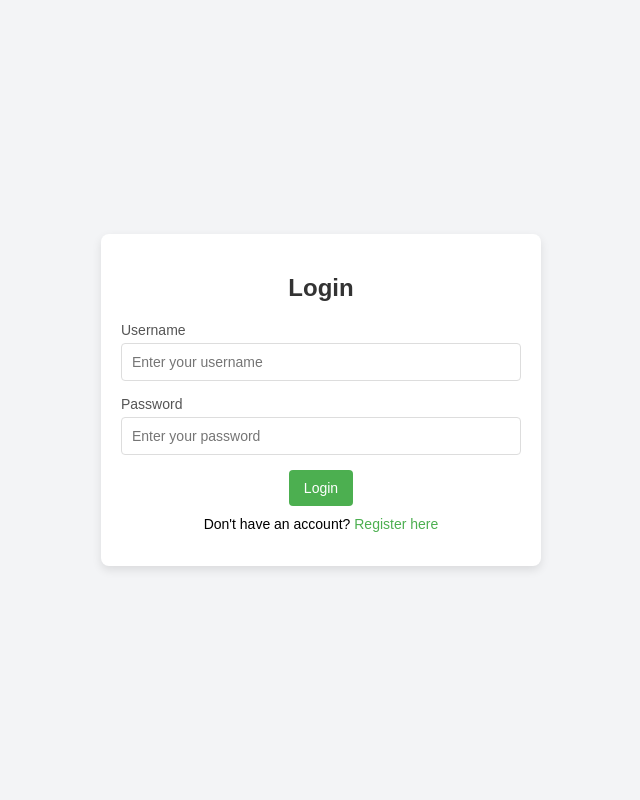
After one commit to HPNL/simulation-client, a FastAPI app: template templates/login.html in a window 1280 px wide. The commit adds this page. Shown: the whole page, without its empty margins (319-959 px from the left). Run offline with FastAPI, Linux system fonts and the light colour scheme; the template is opened without the code that fills it, so the values that code supplies are empty.

Commit message:
define user login, logout and dashboard pages

```diff
--- a/app/container_apis.py
+++ b/app/container_apis.py
@@ -1,4 +1,5 @@
-from fastapi import APIRouter, HTTPException
+from fastapi import APIRouter
+
 from app.k8s_client import get_k8s_client
 
 router = APIRouter(prefix="/api/v1/containers", tags=["Containers"])
--- a/main.py
+++ b/main.py
@@ -1,12 +1,21 @@
 from pathlib import Path
+
+from app.db.database import engine
+from app.db.models import Base
+from fastapi import Depends, Form
 from fastapi import FastAPI, Request
 from fastapi.responses import HTMLResponse
 from fastapi.staticfiles import StaticFiles
 from fastapi.templating import Jinja2Templates
+from passlib.hash import bcrypt
+from starlette.responses import RedirectResponse, Response
+
+from app.container_apis import router as container_router
+from app.controller.user_controller import router as user_router
+from app.db.database import SessionLocal, get_db
+from app.db.models import User, Container
 from app.namespace_apis import router as namespace_router
 from app.pod_apis import router as pod_router
-from app.controller.user_controller import router as user_router
-from app.container_apis import router as container_router
 
 BASE_DIR = Path(__file__).resolve().parent
 
@@ -31,15 +40,77 @@ app.include_router(container_router)
 
 
 @app.get("/", response_class=HTMLResponse)
-def get_home(request: Request):
-    return templates.TemplateResponse("index.html", {"request": request})
+async def home():
+    return RedirectResponse(url="/login")
 
 
-@app.get("/api/v1/pods", response_class=HTMLResponse)
-def get_pods_page(request: Request, namespace: str):
-    return templates.TemplateResponse("pods.html", {"request": request, "namespace": namespace})
+@app.get("/register", response_class=HTMLResponse)
+async def register_form(request: Request):
+    return templates.TemplateResponse("user_register.html", {"request": request})
 
 
-@app.get("/api/v1/containers", response_class=HTMLResponse)
-def get_containers_page(request: Request, namespace: str, pod: str):
-    return templates.TemplateResponse("containers.html", {"request": request, "namespace": namespace, "pod": pod})
+@app.post("/register")
+async def register(
+        username: str = Form(...),
+        email: str = Form(...),
+        password: str = Form(...),
+        db: SessionLocal = Depends(get_db),
+):
+    password_hash = bcrypt.hash(password)
+    user = User(username=username, email=email, password_hash=password_hash)
+    db.add(user)
+    db.commit()
+    return RedirectResponse(url="/login")
+
+
+@app.get("/login", response_class=HTMLResponse)
+async def login_form(request: Request):
+    return templates.TemplateResponse("login.html", {"request": request})
+
+
+@app.get("/logout")
+async def logout(request: Request, response: Response):
+    response.delete_cookie("access_token")
+    return RedirectResponse(url="/login")
+
+
+from fastapi import HTTPException, Form, Depends
+from fastapi.responses import RedirectResponse
+from app.db.models import User, Container
+from app.db.database import SessionLocal, get_db
+from passlib.hash import bcrypt
+
+
+@app.post("/login")
+async def login(
+        username: str = Form(...),
+        password: str = Form(...),
+        db: SessionLocal = Depends(get_db),
+):
+    user = db.query(User).filter(User.username == username).first()
+    if not user or not bcrypt.verify(password, user.password_hash):
+        # ارسال پیغام خطا به صفحه
+        return templates.TemplateResponse(
+            "login.html",
+            {
+                "request": {},  # request باید در اینجا به درستی ارسال شود
+                "error": "Invalid credentials"  # پیغام خطا
+            }
+        )
+
+    # دریافت کانتینرهای کاربر
+    containers = db.query(Container).filter(Container.user_id == user.id).all()
+    return templates.TemplateResponse(
+        "dashboard.html", {"request": {}, "username": user.username, "containers": containers}
+    )
+
+
+@app.on_event("startup")
+async def startup_event():
+    """This function will be called when the app starts."""
+    initialize_database()
+
+
+def initialize_database():
+    # ایجاد جداول در صورت عدم وجود
+    Base.metadata.create_all(bind=engine)
--- /dev/null
+++ b/static/css/login.css
@@ -0,0 +1,77 @@
+body.login-page {
+    font-family: Arial, sans-serif;
+    margin: 0;
+    padding: 0;
+    display: flex;
+    justify-content: center;
+    align-items: center;
+    height: 100vh;
+    background-color: #f3f4f6;
+}
+
+.login-container {
+    max-width: 400px;
+    width: 100%;
+    background: #ffffff;
+    padding: 20px;
+    box-shadow: 0px 4px 10px rgba(0, 0, 0, 0.1);
+    border-radius: 8px;
+}
+
+.login-box {
+    text-align: center;
+}
+
+h2 {
+    margin-bottom: 20px;
+    color: #333;
+}
+
+.login-form-group {
+    margin-bottom: 15px;
+    text-align: left;
+}
+
+.login-form-group label {
+    font-size: 14px;
+    color: #555;
+    display: block;
+    margin-bottom: 5px;
+}
+
+.login-form-group input {
+    width: 100%;
+    padding: 10px;
+    font-size: 14px;
+    border: 1px solid #ddd;
+    border-radius: 4px;
+    box-sizing: border-box;
+}
+
+.login-btn {
+    background: #4caf50;
+    color: #fff;
+    padding: 10px 15px;
+    font-size: 14px;
+    border: none;
+    border-radius: 4px;
+    cursor: pointer;
+}
+
+.login-btn:hover {
+    background: #45a049;
+}
+
+.login-box p {
+    margin-top: 10px;
+    font-size: 14px;
+}
+
+.login-box a {
+    color: #4caf50;
+    text-decoration: none;
+}
+
+.login-box a:hover {
+    text-decoration: underline;
+}
--- a/templates/containers.html
+++ b/templates/containers.html
@@ -3,7 +3,7 @@
 <head>
     <meta charset="UTF-8">
     <meta name="viewport" content="width=device-width, initial-scale=1.0">
-    <link rel="stylesheet" href="/static/styles.css">
+    <link rel="stylesheet" href="/css/styles.css">
     <title>Containers</title>
 </head>
 <body>
--- a/templates/index.html
+++ b/templates/index.html
@@ -3,7 +3,7 @@
 <head>
     <meta charset="UTF-8">
     <meta name="viewport" content="width=device-width, initial-scale=1.0">
-    <link rel="stylesheet" href="/static/styles.css">
+    <link rel="stylesheet" href="/css/styles.css">
     <title>Namespaces</title>
 </head>
 <body>
--- /dev/null
+++ b/templates/login.html
@@ -0,0 +1,36 @@
+<!DOCTYPE html>
+<html lang="en">
+<head>
+    <meta charset="UTF-8">
+    <meta name="viewport" content="width=device-width, initial-scale=1.0">
+    <title>Login</title>
+    <link rel="stylesheet" href="/static/css/login.css">
+</head>
+<body class="login-page">
+<div class="login-container">
+    <div class="login-box">
+        <h2>Login</h2>
+
+        <!-- نمایش پیغام خطا اگر وجود داشته باشد -->
+        {% if error %}
+        <div class="error-message" style="color: red;">
+            <p>{{ error }}</p>
+        </div>
+        {% endif %}
+
+        <form method="post" action="/login">
+            <div class="login-form-group">
+                <label for="username">Username</label>
+                <input type="text" id="username" name="username" placeholder="Enter your username" required>
+            </div>
+            <div class="login-form-group">
+                <label for="password">Password</label>
+                <input type="password" id="password" name="password" placeholder="Enter your password" required>
+            </div>
+            <button type="submit" class="login-btn">Login</button>
+        </form>
+        <p>Don't have an account? <a href="/register">Register here</a></p>
+    </div>
+</div>
+</body>
+</html>
--- a/templates/pods.html
+++ b/templates/pods.html
@@ -3,7 +3,7 @@
 <head>
     <meta charset="UTF-8">
     <meta name="viewport" content="width=device-width, initial-scale=1.0">
-    <link rel="stylesheet" href="/static/styles.css">
+    <link rel="stylesheet" href="/css/styles.css">
     <title>Pods</title>
 </head>
 <body>
```
Also changed, not shown: app/controller/admin_controller.py (added, +42 -0 lines), requirements.txt (+6 -1 lines), static/css/dashboard.css (added, +84 -0 lines), static/css/register.css (added, +77 -0 lines), templates/dashboard.html (added, +35 -0 lines), templates/user_register.html (added, +32 -0 lines), static/css/styles.css (renamed from static/styles.css).
